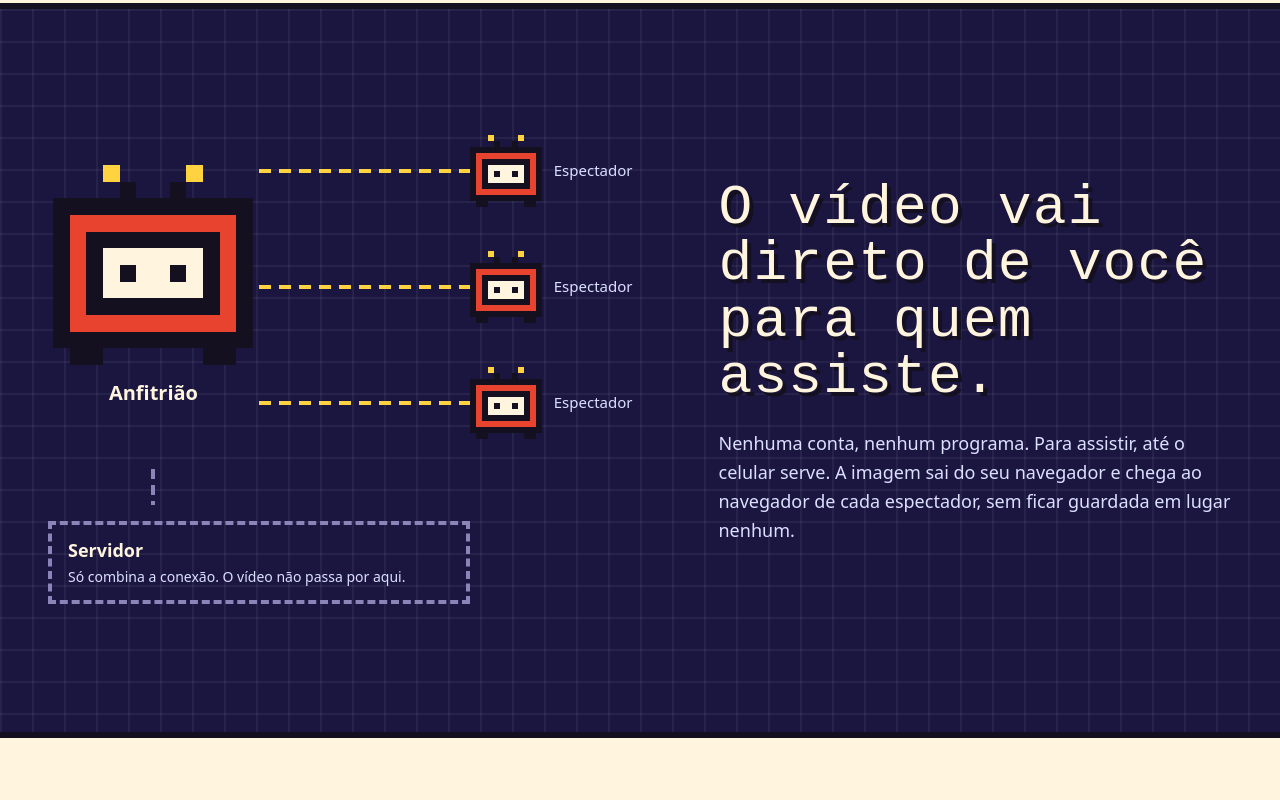
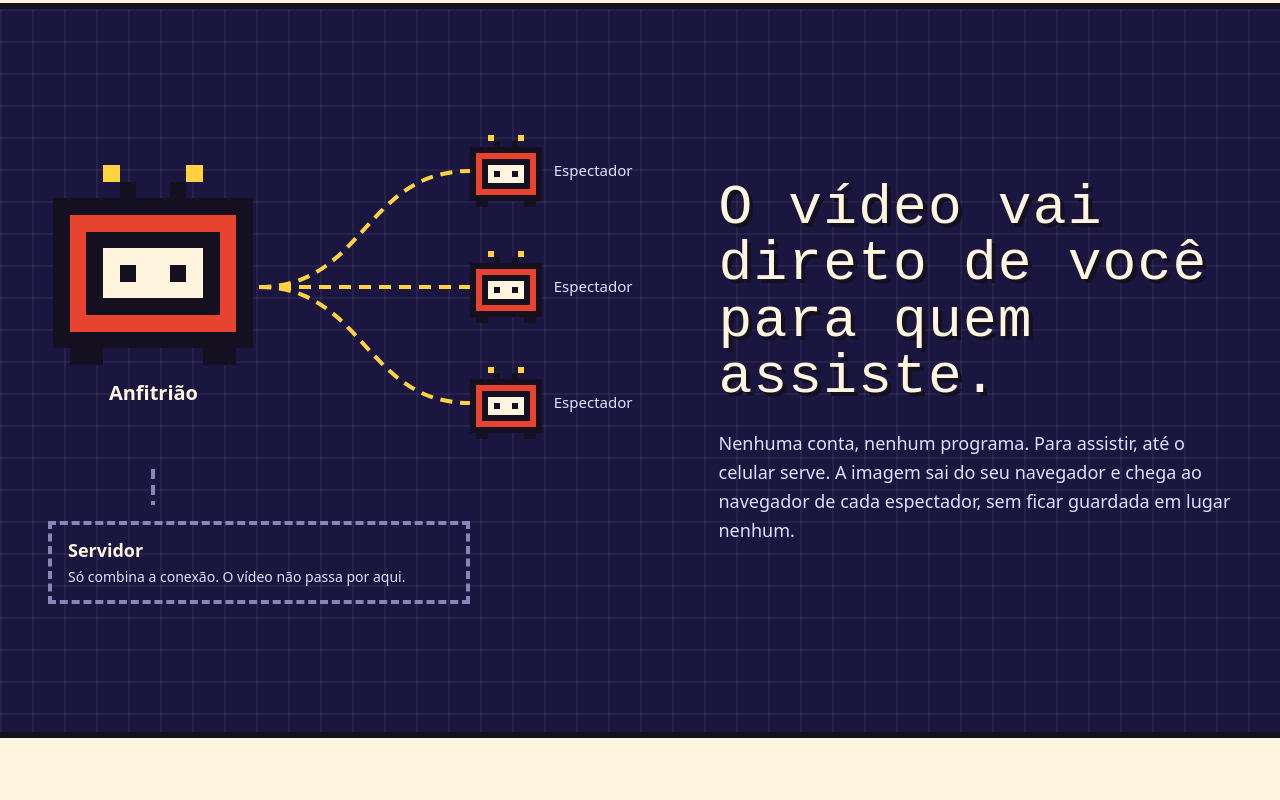
Before and after one commit to valeriocoelho1/transmicaodetela, a React (Vite) app in the folder apps/web/: page / in a window 1280 px wide. Shown: the part 1560-2360 px from the top of the page. Built offline with nearby package versions, Linux system fonts and the light colour scheme; a web font is replaced by a local one.

Commit message:
feat(web): add safety question and curve all viewer links into the host

```diff
--- a/apps/web/src/pages/HomePage.tsx
+++ b/apps/web/src/pages/HomePage.tsx
@@ -35,6 +35,11 @@ const steps = [
 ] as const;
 
 const questions = [
+  {
+    question: 'É seguro?',
+    answer:
+      'Sim. O vídeo vai criptografado do seu navegador direto para o de quem assiste e não fica gravado em lugar nenhum. O projeto é open source: o código está no GitHub para qualquer pessoa conferir. Quem tiver o link entra na sala, então envie só para quem deve assistir. Como a conexão é direta, vocês podem ver o endereço IP uns dos outros.',
+  },
   {
     question: 'Quantas pessoas podem assistir?',
     answer:
@@ -85,9 +90,12 @@ function DirectDiagram() {
         <PixelSprite name="tv" size={200} className="direct__host-tv" />
         <span>Anfitrião</span>
       </div>
-      {[1, 2, 3].map((row) => (
-        <div key={`beam-${row}`} className="direct__beam" style={{ gridRow: row }} />
-      ))}
+      {/* All links start at the host's screen (middle row) and end at each viewer's row center. */}
+      <svg className="direct__links" viewBox="0 0 100 100" preserveAspectRatio="none">
+        <path d="M0 50 C50 50 50 15.06 100 15.06" />
+        <path d="M0 50 H100" />
+        <path d="M0 50 C50 50 50 84.94 100 84.94" />
+      </svg>
       {[1, 2, 3].map((row) => (
         <div key={`viewer-${row}`} className="direct__viewer" style={{ gridRow: row }}>
           <PixelSprite name="tv" size={72} />
--- a/apps/web/src/styles.css
+++ b/apps/web/src/styles.css
@@ -940,12 +940,20 @@ input {
   height: auto;
 }
 
-.direct__beam {
+.direct__links {
   grid-column: 2;
-  align-self: center;
-  height: 4px;
-  background-image: linear-gradient(90deg, var(--accent) 60%, transparent 60%);
-  background-size: 20px 4px;
+  grid-row: 1 / 4;
+  width: 100%;
+  height: 100%;
+  overflow: visible;
+  fill: none;
+  stroke: var(--accent);
+  stroke-width: 4;
+  stroke-dasharray: 12 8;
+}
+
+.direct__links path {
+  vector-effect: non-scaling-stroke;
 }
 
 .direct__viewer {
@@ -1224,7 +1232,7 @@ input {
   }
 
   .direct {
-    grid-template-columns: minmax(0, 1fr) 2rem minmax(0, 1fr);
+    grid-template-columns: minmax(0, 1.1fr) minmax(0, 1fr) auto;
   }
 
   .direct__viewer {
```
